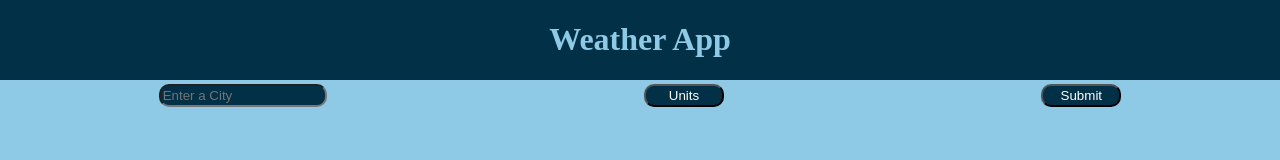
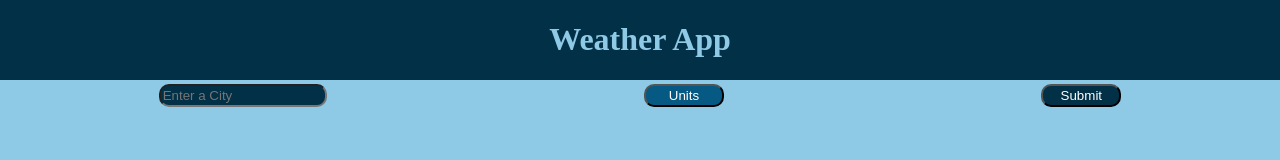
Before and after one commit to Kbouti/weatherApp, a website built with webpack: page dist/index.html in a window 1280 px wide. In both pictures the pointer is over the button "Units". Built offline with nearby package versions, Linux system fonts and the light colour scheme; no server answers.

Commit message:
Add pointer cursor and lighter background on button hover

```diff
--- a/src/form.js
+++ b/src/form.js
@@ -1,6 +1,10 @@
+
+const form = document.getElementById(`form`);
+
+
+
+
 function addListener() {
-  const form = document.getElementById(`form`);
-
   form.addEventListener(`submit`, (e) => {
     e.preventDefault();
 
--- a/src/style.css
+++ b/src/style.css
@@ -41,4 +41,10 @@ form > * {
 }
 button {
   width: 5rem;
+  cursor: pointer;
 }
+
+
+button:hover{
+    background-color: #055982
+}
```
